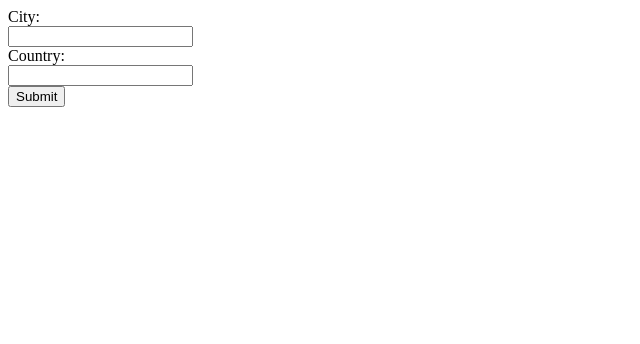
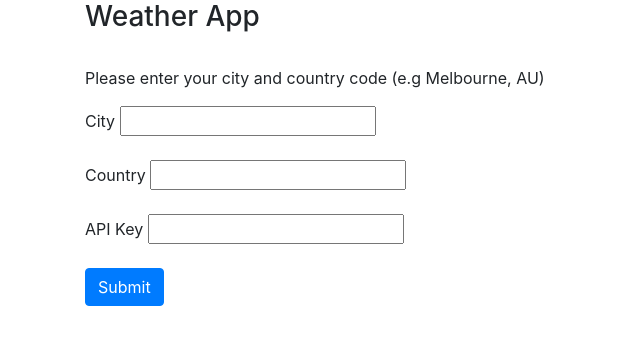
Before and after one commit to LDibs/WeatherApp, a website: page views/index.html in a window 1280 px wide. Shown: the whole page, without its empty margins (0-640 px from the left). Drawn offline with nearby package versions, Linux system fonts and the light colour scheme.

Commit message:
added styling and error handling for front end

```diff
--- a/routes/index.js
+++ b/routes/index.js
@@ -1,6 +1,12 @@
 const express = require('express');
+const path = require('path');
+
 const router = express.Router();
 
 router.use('/api', require('./api'));
 
+router.get('/', (request, response) => {
+    response.sendFile(path.resolve('./views/index.html'));
+})
+
 module.exports = router;
--- a/views/index.html
+++ b/views/index.html
@@ -1,15 +1,56 @@
 <html>
     <head>
-
+        <link rel="stylesheet" href="https://stackpath.bootstrapcdn.com/bootstrap/4.3.1/css/bootstrap.min.css" integrity="sha384-ggOyR0iXCbMQv3Xipma34MD+dH/1fQ784/j6cY/iJTQUOhcWr7x9JvoRxT2MZw1T" crossorigin="anonymous">
+        <script src="https://code.jquery.com/jquery-3.3.1.slim.min.js" integrity="sha384-q8i/X+965DzO0rT7abK41JStQIAqVgRVzpbzo5smXKp4YfRvH+8abtTE1Pi6jizo" crossorigin="anonymous"></script>
+        <script src="https://cdnjs.cloudflare.com/ajax/libs/popper.js/1.14.7/umd/popper.min.js" integrity="sha384-UO2eT0CpHqdSJQ6hJty5KVphtPhzWj9WO1clHTMGa3JDZwrnQq4sF86dIHNDz0W1" crossorigin="anonymous"></script>
+        <script src="https://stackpath.bootstrapcdn.com/bootstrap/4.3.1/js/bootstrap.min.js" integrity="sha384-JjSmVgyd0p3pXB1rRibZUAYoIIy6OrQ6VrjIEaFf/nJGzIxFDsf4x0xIM+B07jRM" crossorigin="anonymous"></script>
+        <script src="https://unpkg.com/axios/dist/axios.min.js"></script>
     </head>
 
     <body>
-        <form>
-            City:<br>
-            <input type="text" name="city"><br>
-            Country:<br>
-            <input type="text" name="country"><br>
-            <button> Submit </button>
-        </form>
+        <div class="container">
+            <h3> Weather App </h3>
+            <br>
+            <p> Please enter your city and country code (e.g Melbourne, AU) </p>
+            City
+            <input type="text" id="city"><br><br>
+            Country
+            <input type="text" id="country"><br><br>
+            API Key
+            <input type="text" id="api"><br><br>
+            <button onclick="submitForm()" class="btn btn-primary"> Submit </button>
+            <p id="errors"></p>
+            <p id="messages"></p>
+        </div>
     </body>
 </html>
+<script>
+ function submitForm() {
+   document.getElementById('errors').innerHTML = ""
+   document.getElementById('messages').innerHTML = ""
+   const city = document.getElementById('city').value
+   const country = document.getElementById('country').value
+   const api = document.getElementById('api').value
+   let errors = []
+   if (!city) {
+    errors.push("You need to include a city")
+   }
+   if (!country) {
+    errors.push("You need to include a country")
+   }
+   if (!api) {
+    errors.push("You need to include an api key")
+   }
+   if (errors.length > 0) {
+    return document.getElementById('errors').innerHTML = errors.join('<br>')
+   }
+   axios.get(`/api/weather?city=${city}&country=${country}&api=${api}`)
+    .then(response => {
+    const message = response.data
+    document.getElementById('messages').innerHTML = message
+    })
+    .catch(error => {
+    document.getElementById('messages').innerHTML = 'Something went wrong, please try again'
+    })
+ }
+</script>
```
